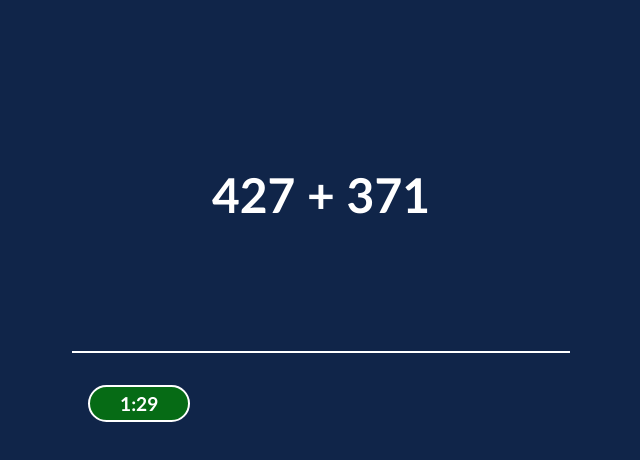
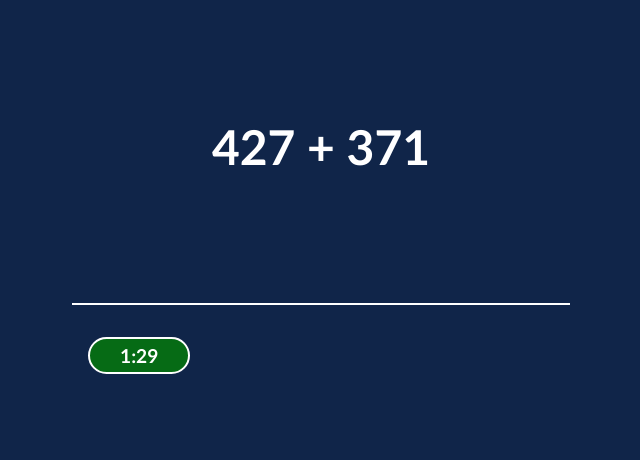
Before and after one commit to Alrysch/math_agil, a plain HTML site: page index.html in a window 1280 px wide. Both pictures are taken after a click on the button "INICIAR". Shown: the whole page, without its empty margins (319-959 px from the left). Drawn offline with Linux system fonts and the light colour scheme.

Commit message:
Update index.html

```diff
--- a/index.html
+++ b/index.html
@@ -175,11 +175,9 @@
         #game {
             display: none;
             cursor: none;
-            min-height: 90vh;
         }
         #end {
             display: none;
-
         }
         ::-webkit-scrollbar {
             width: 8px;
@@ -193,7 +191,12 @@
             position: absolute;
             bottom: 0;
         }
-
+        @media only screen and (min-width: 600px) {
+            #game {
+                position: relative;
+                top: -3em;
+            }
+        }
     </style>
 </head>
 <body onclick="focusTextBox()">
```
